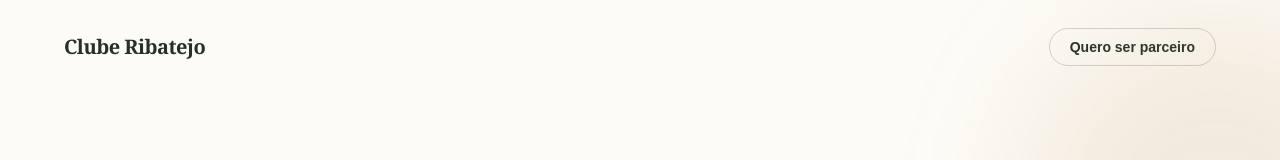
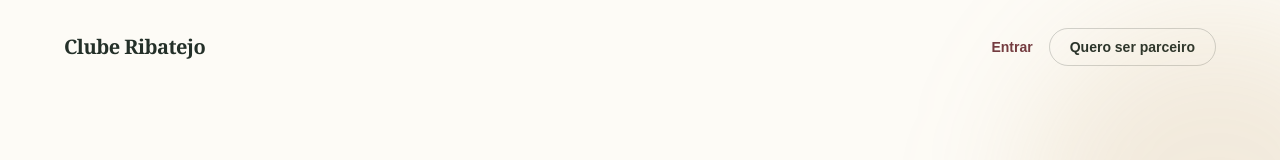
Before and after one commit to Maxwellsan91/ClubeDaqui, a Next.js app in the folder apps/web/: page / in a window 1280 px wide. Shown: the top 160 px of the page. Built offline with nearby package versions, Linux system fonts and the light colour scheme.

Commit message:
feat: add member login links to navigation

```diff
--- a/apps/web/src/app/explorar/page.tsx
+++ b/apps/web/src/app/explorar/page.tsx
@@ -62,6 +62,9 @@
         <Link href="/" className="text-wine-700 text-sm font-semibold">
           ← Voltar à Home
         </Link>
+        <Link href="/entrar" className="text-wine-700 text-sm font-semibold">
+          Entrar
+        </Link>
       </header>
       <section className="mx-auto max-w-7xl pt-20 pb-20">
         <p className="text-wine-700 text-xs font-semibold tracking-[0.28em] uppercase">
--- a/apps/web/src/app/page.tsx
+++ b/apps/web/src/app/page.tsx
@@ -19,12 +19,17 @@
         <p className="font-display text-xl font-semibold tracking-tight text-olive-900">
           Clube Ribatejo
         </p>
+        <div className="flex items-center gap-4">
+          <Link href="/entrar" className="text-wine-700 text-sm font-semibold">
+            Entrar
+          </Link>
           <Link
             href="/parceiros"
             className="hover:text-cream-50 rounded-full border border-olive-900/20 px-5 py-2 text-sm font-semibold text-olive-900 transition hover:bg-olive-900"
           >
             Quero ser parceiro
           </Link>
+        </div>
       </header>
       <section className="relative mx-auto max-w-7xl px-6 pt-16 pb-20 sm:px-10 lg:px-16 lg:pt-24 lg:pb-28">
         <div
```
Lines whose indentation alone changed are shown as unchanged.
